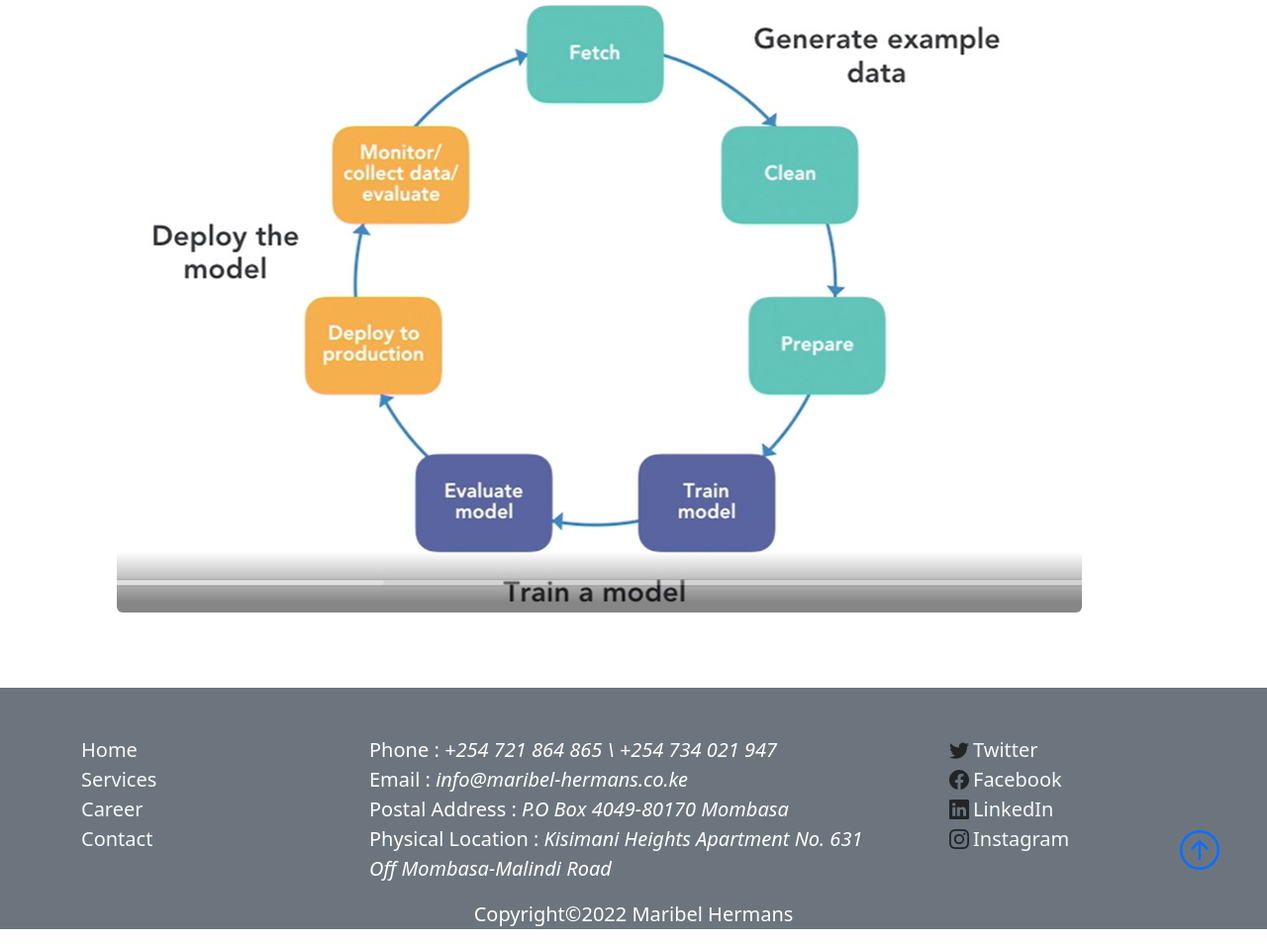
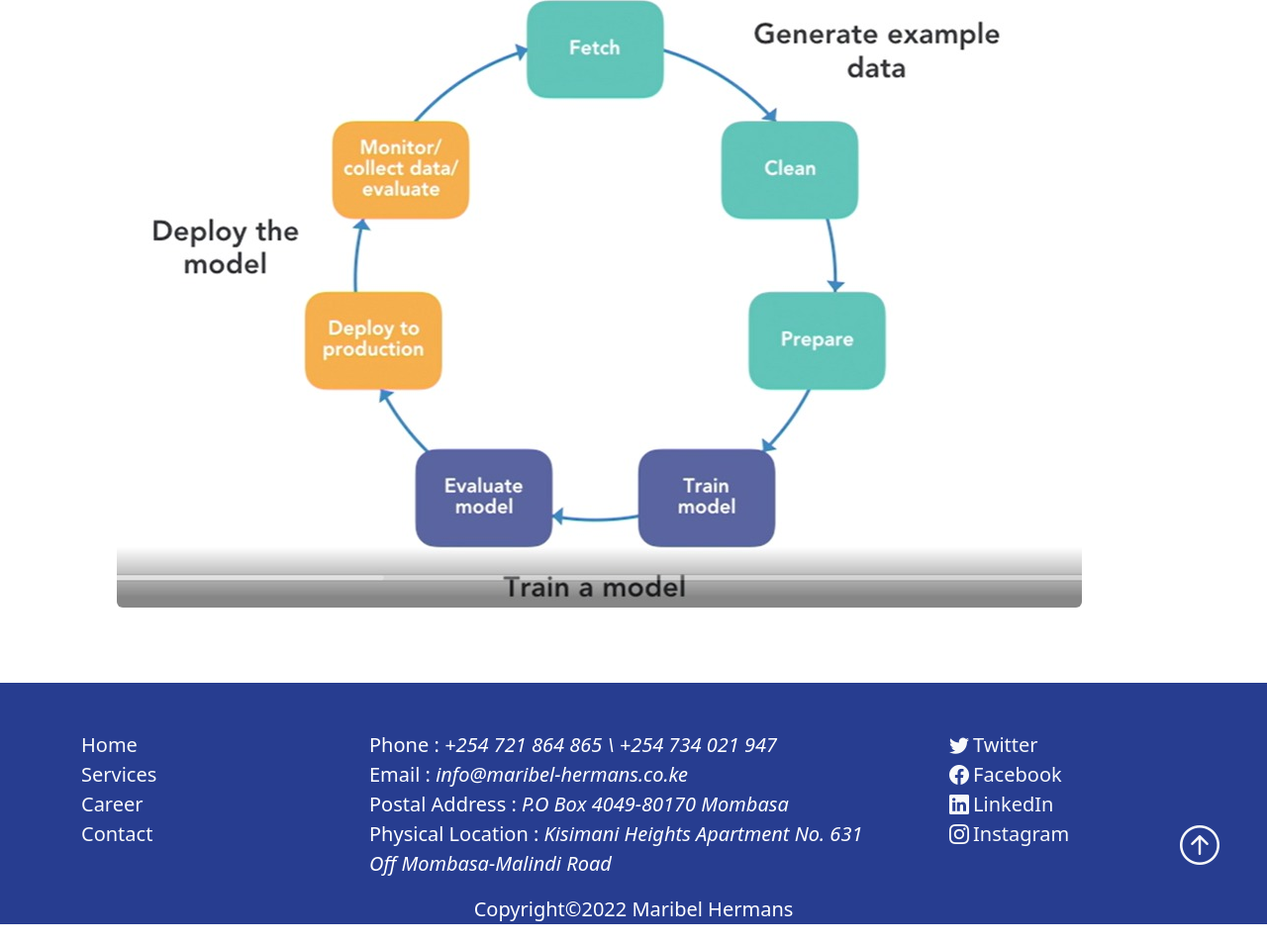
Before and after one commit to isaacwambu/changes, a plain HTML site: page datascience.html in a window 1280 px wide. Shown: the part 3242-4197 px from the top of the page at 99% size. Drawn offline with nearby package versions, Linux system fonts and the light colour scheme.

Commit message:
change the footer background color

```diff
--- a/datascience.html
+++ b/datascience.html
@@ -154,7 +154,11 @@
             <p>That part of statistics which is used to understand the data is called descriptive statistics. Descriptive statistics give vital insights into the data in terms of central values, spread and distribution (shape) of the data. </p>
             <p>The part of statistics which is used to establish the reliability of the potential patterns identified, is called inferential statistics.</p><br><br>
             <div>
-                <img src="./img/machine.png" alt="Machine Learning" class="img-fluid rounded"> <br><br>
+                <div class="row">
+                    <div class="col-md"></div>
+                    <div class="col-md"><img src="./img/machine.png" alt="Machine Learning" class="img-fluid" width="100%"> </div>
+                    <div class="col-md"></div>
+                </div><br><br>
             <p>We can help you apply analytics throughout your organization to grow, protect and optimize your business by harnessing the latest advanced technologies. The true value lies in embedding analytics deeply into business processes at the point where decisions are made – by human beings.</p>
             <div><br>
                 <h3>Machine Learning</h3>
@@ -188,10 +192,10 @@
 
 
 
-    <!-- Footer Section -->
-    <footer class="bg-secondary text-white text-center position-relative lead mt-3 mb-0">
+     <!-- Footer Section -->
+     <footer class=" text-white text-center position-relative lead mt-3 mb-0" style="background-color: #273D90;">
 
-        <div class="container bg-secondary">
+        <div class="container">
             <div class="row g-5 text-start">
                 <div class="col-md">
 
@@ -215,20 +219,22 @@
 
                 </div>
                 <div class="col-md">
-                    <a href="#" class="text-light text-decoration"><i class="bi bi-twitter text-dark mx-1"></i>Twitter</a><br>
-                    <a href="#" class="text-light text-decoration"> <i class="bi bi-facebook text-dark mx-1"></i>Facebook</a><br>
-                    <a href="#" class="text-light text-decoration"><i class="bi bi-linkedin text-dark mx-1"></i>LinkedIn</a><br>
-                    <a href="#" class="text-light text-decoration"><i class="bi bi-instagram text-dark mx-1"></i>Instagram</a><br>
+                    <a href="#" class="text-light text-decoration"><i class="bi bi-twitter text-light mx-1 rounded"></i>Twitter</a><br>
+                    <a href="#" class="text-light text-decoration"> <i class="bi bi-facebook text-light mx-1"></i>Facebook</a><br>
+                    <a href="#" class="text-light text-decoration"><i class="bi bi-linkedin text-light mx-1"></i>LinkedIn</a><br>
+                    <a href="#" class="text-light text-decoration"><i class="bi bi-instagram text-light mx-1"></i>Instagram</a><br>
+
                 </div>
             </div>
 
 
             <p class="lead">Copyright&copy;2022 Maribel Hermans</p>
             <a href="#" class="position-absolute bottom-0 end-0 p-5">
-                <div class="h1 bi bi-arrow-up-circle "></div>
+                <div class="h1 bi bi-arrow-up-circle text-light"></div>
             </a>
         </div>
     </footer>
+
 
 
 
```
Also changed, not shown: advisory.html (+10 -8 lines), audit.html (+10 -8 lines), career.html (+10 -8 lines), consulting.html (+10 -8 lines), contact.html (+9 -8 lines), data.html (+10 -8 lines), derrick.html (+10 -8 lines), index.html (+7 -7 lines), insight.html (+10 -8 lines), jack.html (+10 -8 lines), risk.html (+10 -8 lines), services.html (+10 -8 lines), tax.html (+10 -8 lines).
